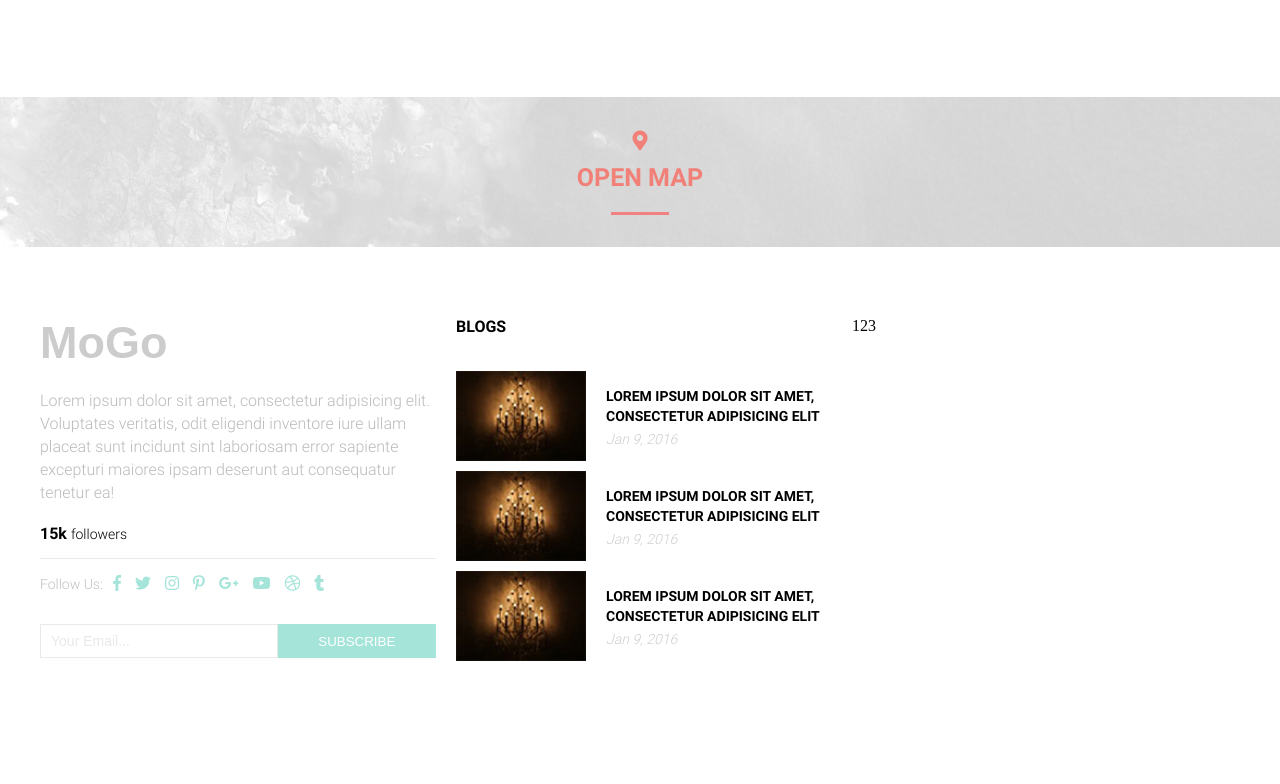
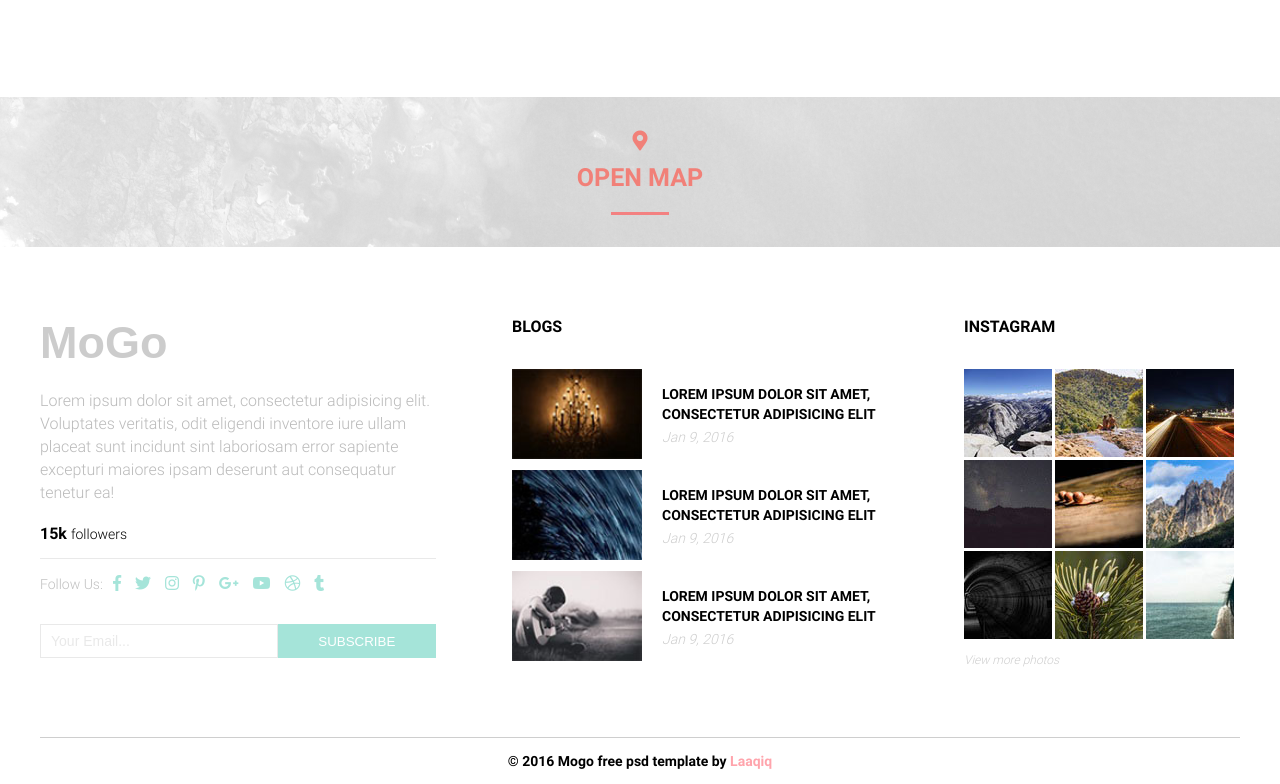
Before and after one commit to Maxegood/Project, a website: page app/index.html in a window 1280 px wide. Shown: the part 8633-9417 px from the top of the page. Before the commit the page ends 9294 px from the top, so only its background shows below. Drawn offline with Linux system fonts and the light colour scheme; a web font is replaced by a local one.

Commit message:
Закончил верстку всех блоков

```diff
--- a/app/index.html
+++ b/app/index.html
@@ -619,36 +619,51 @@
 									<span>Jan 9, 2016</span>
 									</div>
 								</div>
-								<div class="footer-blog-item">
+
 									<div class="footer-blog-item">
-									<img src="img/foot1.jpg" alt="">
+									<img src="img/foot2.jpg" alt="">
 									<div class="footer-blog-item-content">
 									<p>Lorem ipsum dolor sit amet, consectetur adipisicing elit</p>
 									<span>Jan 9, 2016</span>
 									</div>
 								</div>
 
-								</div>
-								<div class="footer-blog-item">
+
+
 									<div class="footer-blog-item">
-									<img src="img/foot1.jpg" alt="">
+									<img src="img/foot3.jpg" alt="">
 									<div class="footer-blog-item-content">
 									<p>Lorem ipsum dolor sit amet, consectetur adipisicing elit</p>
 									<span>Jan 9, 2016</span>
 									</div>
 								</div>
 
-								</div>
+
 							</div>
 						</div>
 
 
 						<div class="footer-instagram">
-123
+							<div class="footer-instagram-title">
+							Instagram
+							</div>
+							<div class="footer-instagram-items">
+								<div class="footer-instagram-item"><img src="img/foot5.jpg" alt=""></div>
+								<div class="footer-instagram-item"><img src="img/foot6.jpg" alt=""></div>
+								<div class="footer-instagram-item"><img src="img/foot7.jpg" alt=""></div>
+								<div class="footer-instagram-item"><img src="img/foot8.jpg" alt=""></div>
+								<div class="footer-instagram-item"><img src="img/foot9.jpg" alt=""></div>
+								<div class="footer-instagram-item"><img src="img/foot10.jpg" alt=""></div>
+								<div class="footer-instagram-item"><img src="img/foot11.jpg" alt=""></div>
+								<div class="footer-instagram-item"><img src="img/foot12.jpg" alt=""></div>
+								<div class="footer-instagram-item"><img src="img/foot13.jpg" alt=""></div>
+								<a href="#">View more photos</a>
+							</div>
 						</div>
 
 					</div>
 				</div>
+				<div class="footer-copyright">© 2016 Mogo free psd template by <span>Laaqiq</span></div>
 			</footer>
 		</body>
 		</html>
--- a/app/sass/main.scss
+++ b/app/sass/main.scss
@@ -967,8 +967,10 @@ nav ul li:first-child a {
 .footer-container {
 	display: flex;
 	flex-wrap: nowrap;
-	justify-content: start;
+	justify-content: space-between;
 	margin-top: 70px;
+	padding-bottom: 70px;
+	border-bottom: 1px solid #cecece;
 	.footer-content {
 		font-family: $main-font-content;
 		width: 33%;
@@ -1041,7 +1043,7 @@ nav ul li:first-child a {
 		.footer-blog-title {
 			text-transform: uppercase;
 			font-weight: bold;
-			margin-bottom: 30px;
+			margin-bottom: 22px;
 		}
 		.footer-blog-items {
 			display: flex;
@@ -1051,7 +1053,7 @@ nav ul li:first-child a {
 				display: flex;
 				flex-wrap: nowrap;
 				align-items: center;
-				margin-top: 5px;
+				margin-top: 11px;
 				img {
 					width: 130px;
 					height: 90px;
@@ -1077,4 +1079,41 @@ nav ul li:first-child a {
 			}
 		}
 	}
+	.footer-instagram {
+		font-family: $main-font-content;
+		width: 23%;
+		.footer-instagram-title {
+			text-transform: uppercase;
+			font-weight: bold;
+			margin-bottom: 33px;
+		}
+		.footer-instagram-items {
+			display: flex;
+			flex-wrap: wrap;
+			line-height: 0;
+			.footer-instagram-item {
+				margin: 0 3px 3px 0;
+			}
+			a {
+				text-decoration: none;
+				color: #cecece;
+				font-style: italic;
+				line-height: normal;
+				font-size: 12px;
+				margin-top: 11px;
+			}
+		}
+	}
 }
+.footer-copyright {
+	text-align: center;
+	font-family: $main-font-content;
+	font-weight: bold;
+	font-size: 14px;
+	margin-top: 15px;
+	margin-bottom: 15px;
+
+	span {
+		color: #ffa4ac;
+	}
+}
```
Also changed, not shown: app/css/main.css.
